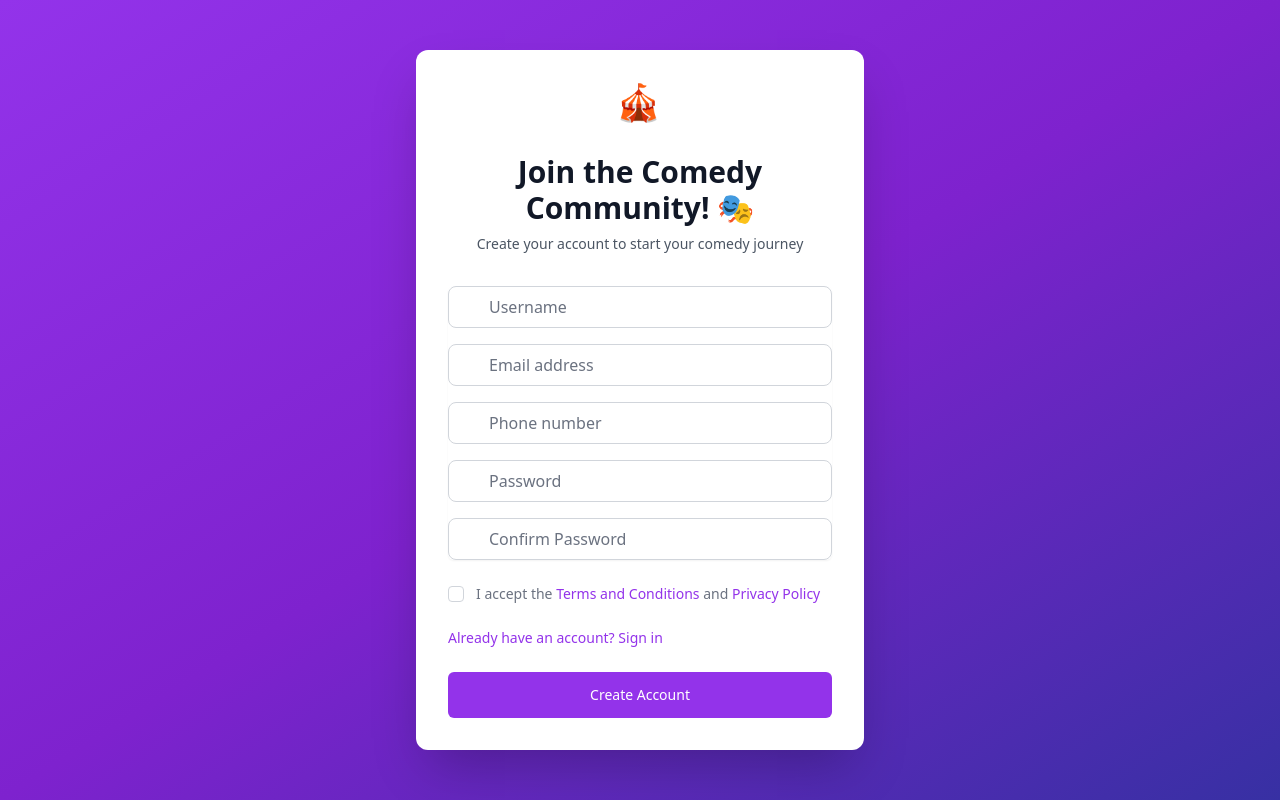
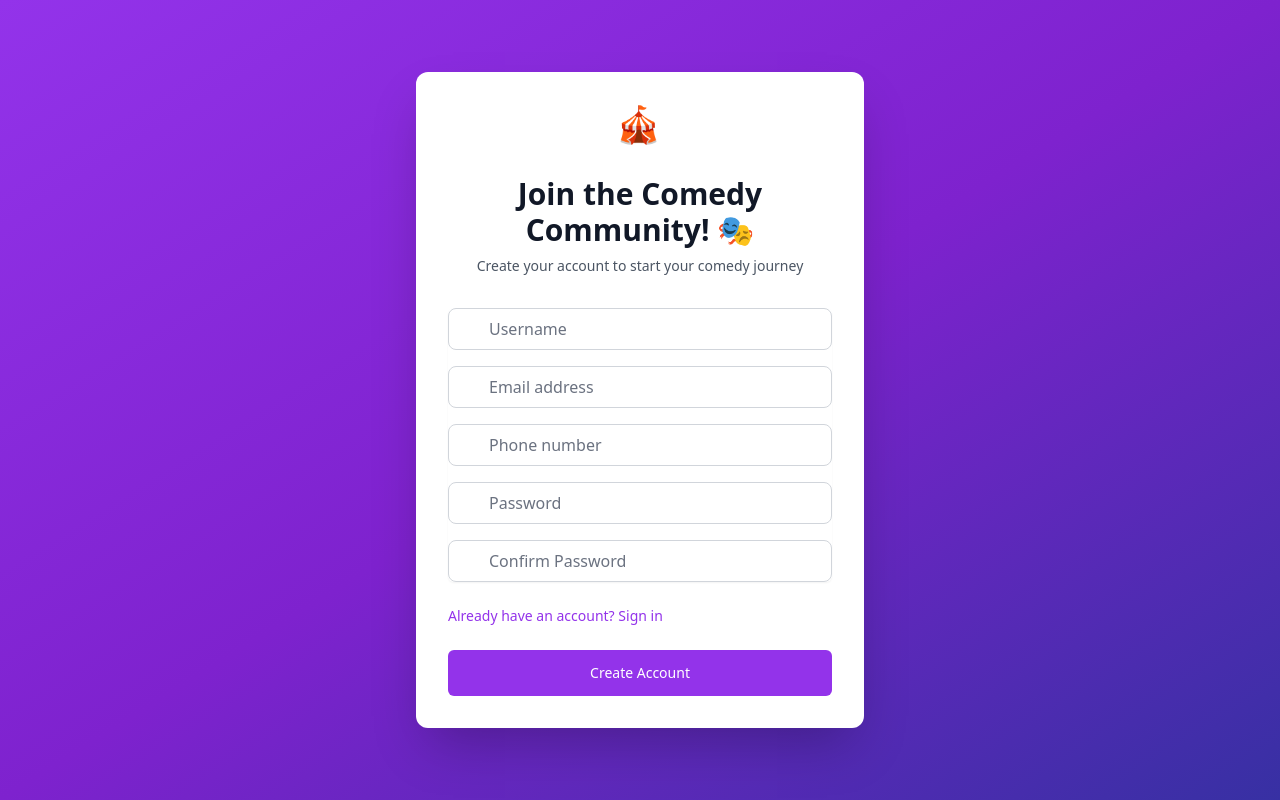
Before and after one commit to shubhhhwarrior/shubh-shows, a Next.js app: page /auth/signup in a window 1280 px wide. Built offline with nearby package versions, Linux system fonts and the light colour scheme.

Commit message:
Update signup.tsx

```diff
--- a/pages/auth/signup.tsx
+++ b/pages/auth/signup.tsx
@@ -20,14 +20,12 @@ export default function SignUp() {
     password: '',
     confirmPassword: '',
     phone: '',
-    acceptTerms: false,
   });
 
   const handleChange = (e: React.ChangeEvent<HTMLInputElement>) => {
-    const value = e.target.type === 'checkbox' ? e.target.checked : e.target.value;
     setFormData(prev => ({
       ...prev,
-      [e.target.name]: value
+      [e.target.name]: e.target.value
     }));
   };
 
@@ -35,12 +33,6 @@ export default function SignUp() {
     e.preventDefault();
     setError('');
     setIsLoading(true);
-
-    if (!formData.acceptTerms) {
-      setError('You must accept the Terms and Conditions to create an account');
-      setIsLoading(false);
-      return;
-    }
 
     if (formData.password !== formData.confirmPassword) {
       setError('Passwords do not match');
@@ -214,44 +206,6 @@ export default function SignUp() {
             </div>
           </div>
 
-          <div className="mt-4 mb-6">
-            <div className="flex items-start">
-              <div className="flex items-center h-5">
-                <input
-                  id="acceptTerms"
-                  name="acceptTerms"
-                  type="checkbox"
-                  checked={formData.acceptTerms}
-                  onChange={handleChange}
-                  className="h-4 w-4 text-purple-600 focus:ring-purple-500 border-gray-300 rounded cursor-pointer"
-                />
-              </div>
-              <div className="ml-3 text-sm">
-                <label htmlFor="acceptTerms" className="text-gray-500">
-                  I accept the{' '}
-                  <Link
-                    href="/policies"
-                    target="_blank"
-                    className="font-medium text-purple-600 hover:text-purple-500"
-                  >
-                    Terms and Conditions
-                  </Link>
-                  {' '}and{' '}
-                  <Link
-                    href="/policies#privacy-policy"
-                    target="_blank"
-                    className="font-medium text-purple-600 hover:text-purple-500"
-                  >
-                    Privacy Policy
-                  </Link>
-                </label>
-              </div>
-            </div>
-            {error && error.includes('Terms and Conditions') && (
-              <p className="mt-2 text-sm text-red-600">{error}</p>
-            )}
-          </div>
-
           <div className="flex items-center justify-between">
             <div className="text-sm">
               <Link
```
